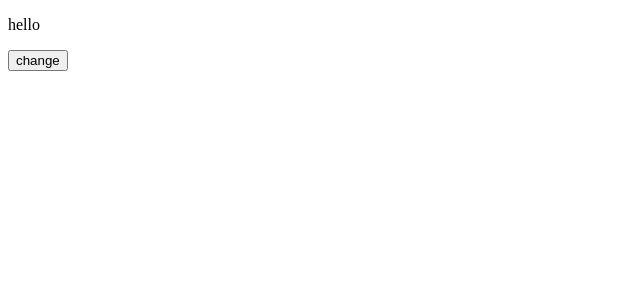
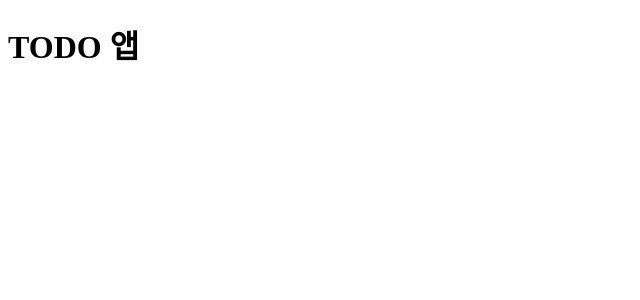
Before and after one commit to ygvbhy/vue-composition, a Vue app: page / in a window 1280 px wide. Shown: the top 300 px of the page, without its empty margins (0-640 px from the left). Built offline with nearby package versions, Linux system fonts and the light colour scheme.

Commit message:
Todo 프로젝트 생성 및 초기 작업

```diff
--- a/src/App.vue
+++ b/src/App.vue
@@ -1,18 +1,13 @@
 <template>
-  <div>
-    <p>{{ message }}</p>
-    <button @click="changeMessage">change</button>
-  </div>
+  <todo-header></todo-header>
+  <div></div>
 </template>
 
 <script>
-import { useMessage } from "./hooks/useMessage";
-
+import TodoHeader from "./components/TodoHeader.vue";
 export default {
-  setup() {
-    const { message, changeMessage } = useMessage();
-
-    return { message, changeMessage };
+  components: {
+    TodoHeader,
   },
 };
 </script>
--- /dev/null
+++ b/src/components/TodoHeader.vue
@@ -0,0 +1,3 @@
+<template>
+  <h1>TODO 앱</h1>
+</template>
```
